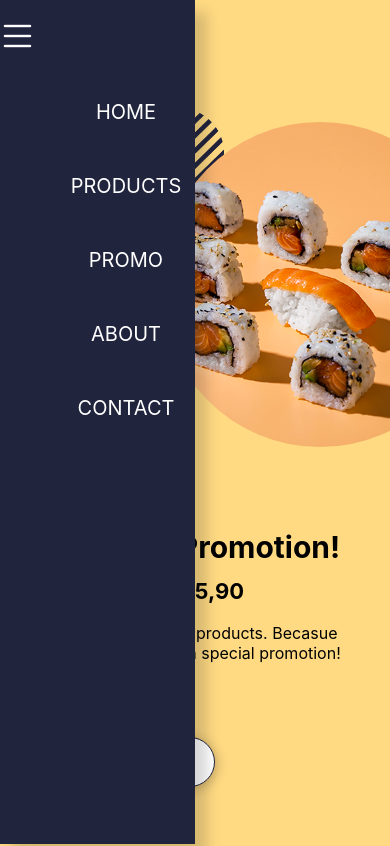
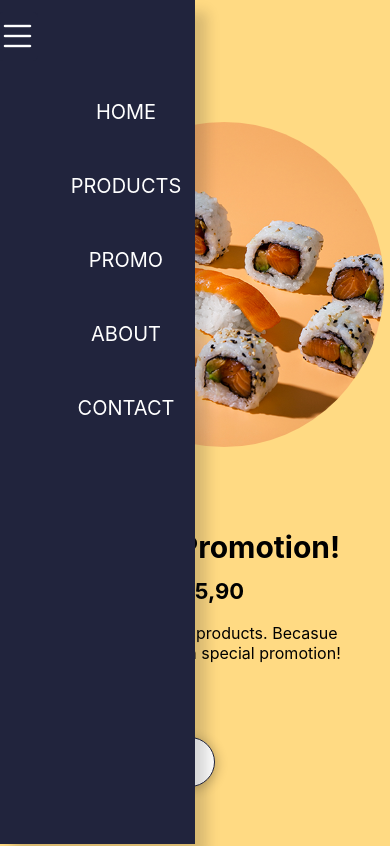
Before and after one commit to eu-waliston/Sushi-App, a React (Create React App) app: page /promo in a window 390 px wide. Shown: the top 846 px of the page. Built offline with nearby package versions, Linux system fonts and the light colour scheme.

Commit message:
Promo Section Responsive view adjust

```diff
--- a/src/components/promo/Promo.css
+++ b/src/components/promo/Promo.css
@@ -362,4 +362,21 @@
         position: relative;
         margin-left: 70px;
     }
+
+    .left__sideIMG2 {
+        width: 320px;
+        border-radius: 100%;
+        position: relative;
+        left: 20%;
+        top: 10%;
+        z-index: 1;
+    }
+
+    .left__sideIMG1 {
+        position: relative;
+        z-index: 1;
+        left: 15%;
+        top: 120%;
+        width: 90px;
+    }
 }
```
